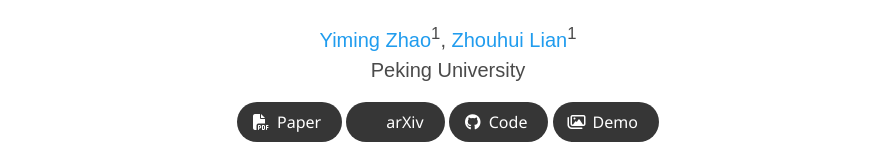
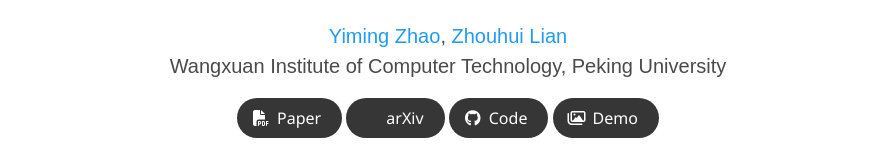
Before and after one commit to udifftext/udifftext.github.io, a plain HTML site: page index.html in a window 1280 px wide. Shown: the part 201-345 px from the top of the page, without its empty margins (192-1087 px from the left). Drawn offline with nearby package versions, Linux system fonts and the light colour scheme; some icons are missing; a web font is replaced by a local one.

Commit message:
institute

```diff
--- a/index.html
+++ b/index.html
@@ -44,13 +44,13 @@
 
           <div class="is-size-5 publication-authors">
             <span class="author-block">
-              <a href="https://github.com/ZYM-PKU">Yiming Zhao</a><sup>1</sup>,</span>
+              <a href="https://github.com/ZYM-PKU">Yiming Zhao</a>,</span>
             <span class="author-block">
-              <a href="">Zhouhui Lian</a><sup>1</sup></span>
+              <a href="">Zhouhui Lian</a></span>
           </div>
 
           <div class="is-size-5 publication-authors">
-            <span class="author-block">Peking University</span>
+            <span class="author-block">Wangxuan Institute of Computer Technology, Peking University</span>
           </div>
 
           <div class="column has-text-centered">
```
